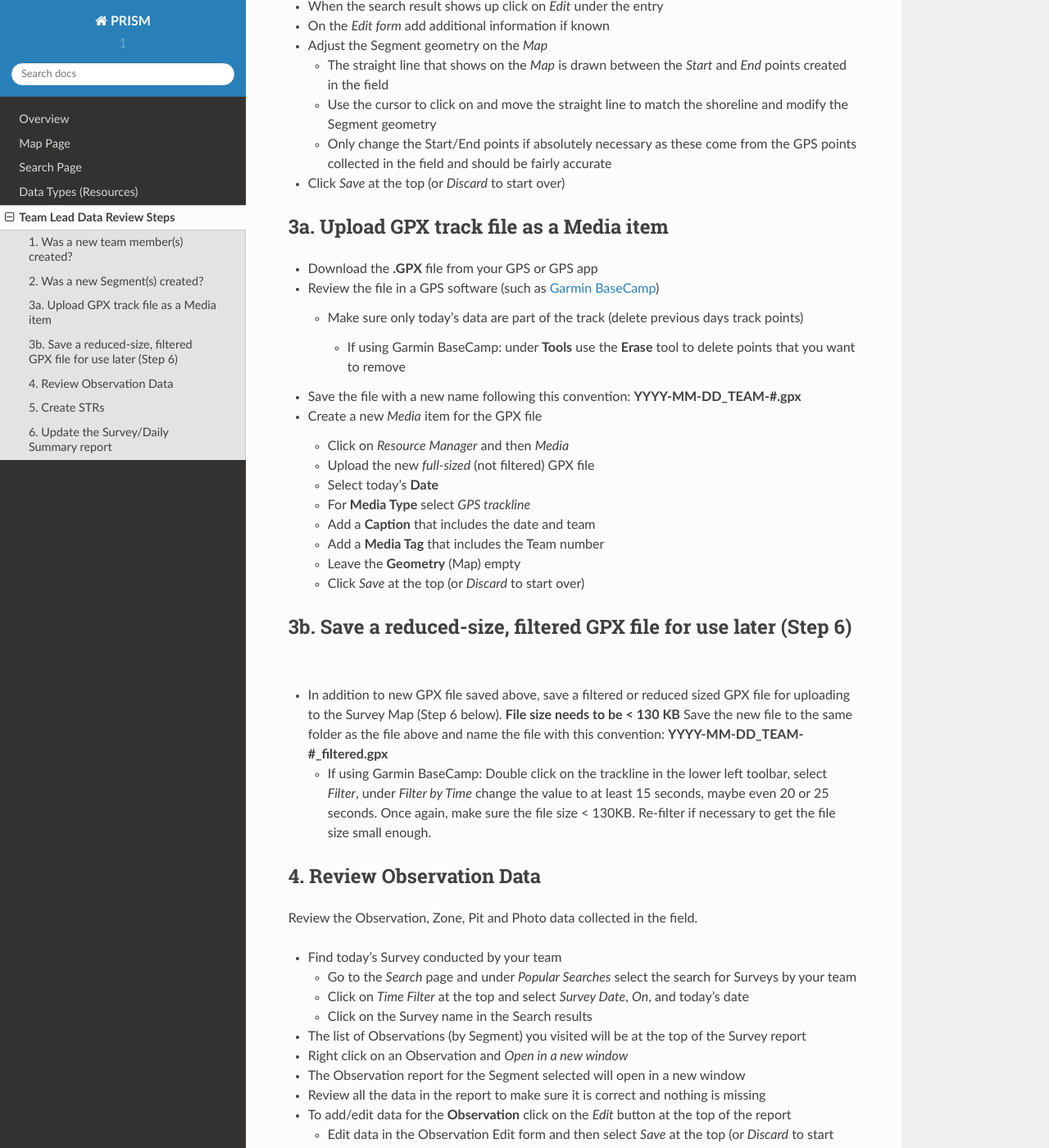
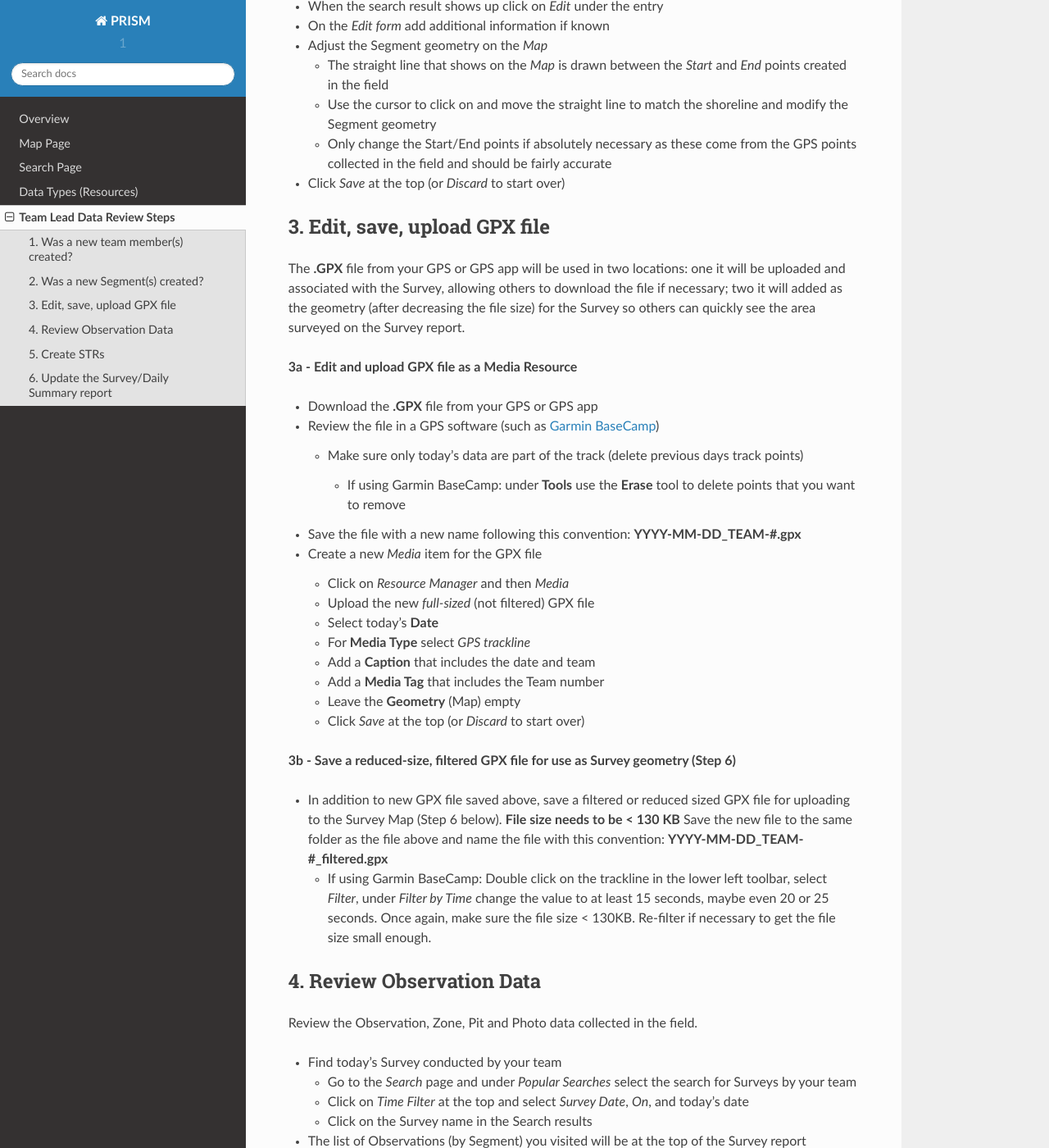
Before and after one commit to agraham/PRISM_rtd, a Sphinx documentation site: the page built from docs/teamlead.rst, in a window 1280 px wide and 1400 px high, scrolled down 780 px. Shown: the whole window at 82% size. Built offline with Sphinx 7.4.7 and the Read the Docs theme 2.0.0, drawn with Linux system fonts in a browser that asks for light colours.

Commit message:
Update teamlead.rst

```diff
--- a/docs/teamlead.rst
+++ b/docs/teamlead.rst
@@ -32,8 +32,12 @@
 
 - Click *Save* at the top (or *Discard* to start over)
 
-3a. Upload GPX track file as a Media item
------------------------------------------
+3. Edit, save, upload GPX file
+-------------------------------
+
+The **.GPX** file from your GPS or GPS app will be used in two locations: one it will be uploaded and associated with the Survey, allowing others to download the file if necessary; two it will added as the geometry (after decreasing the file size) for the Survey so others can quickly see the area surveyed on the Survey report.
+
+**3a - Edit and upload GPX file as a Media Resource**
 
 - Download the **.GPX** file from your GPS or GPS app
 - Review the file in a GPS software (such as `Garmin BaseCamp <http://www.garmin.com/en-US/shop/downloads/basecamp>`_)
@@ -54,8 +58,7 @@
   * Leave the **Geometry** (Map) empty
   * Click *Save* at the top (or *Discard* to start over)
 
-3b. Save a reduced-size, filtered GPX file for use later (Step 6)
-------------------------------------------------------------------
+**3b - Save a reduced-size, filtered GPX file for use as Survey geometry (Step 6)**
 
 - In addition to new GPX file saved above, save a filtered or reduced sized GPX file for uploading to the Survey Map (Step 6 below).  **File size needs to be < 130 KB**  Save the new file to the same folder as the file above and name the file with this convention: **YYYY-MM-DD_TEAM-#_filtered.gpx**
 
```
